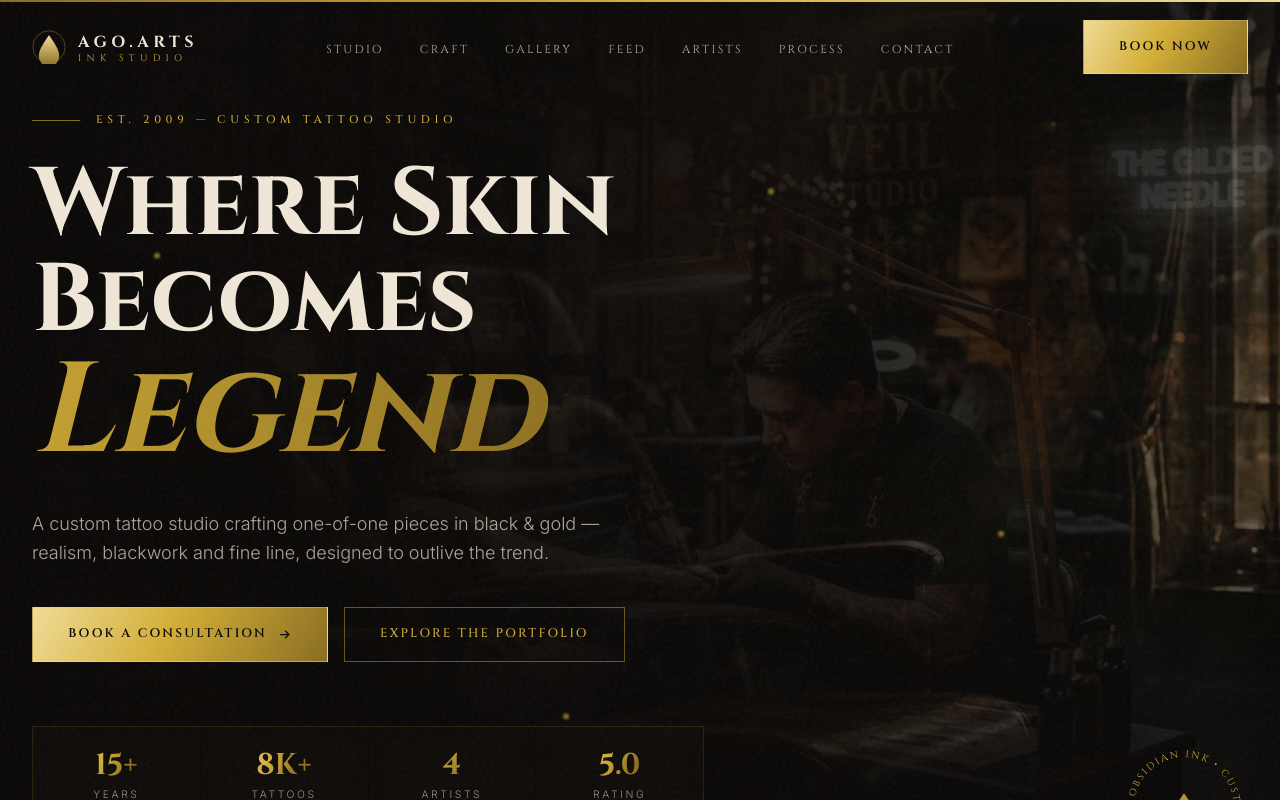
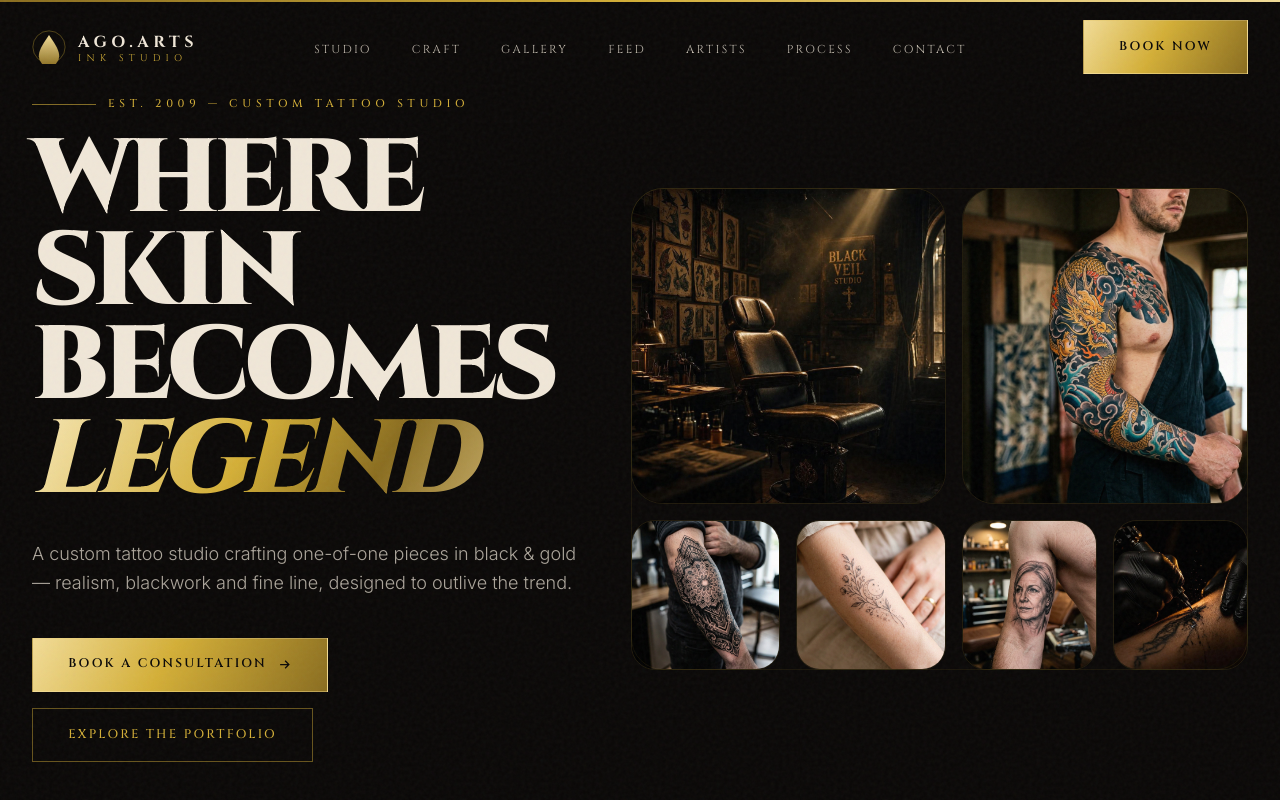
Before and after one commit to jishnusjv85-design/ago-arts, a React (Vite) app: page / in a window 1280 px wide. Shown: the top 800 px of the page. Built offline with nearby package versions, Linux system fonts and the light colour scheme.

Commit message:
first name change hero

```diff
--- a/src/components/Hero.tsx
+++ b/src/components/Hero.tsx
@@ -1,4 +1,5 @@
 import { motion } from "framer-motion";
+import { useEffect, useState } from "react";
 
 const ease = [0.22, 1, 0.36, 1] as const;
 const container = {
@@ -32,77 +33,45 @@ function RotatingBadge() {
   );
 }
 
+const heroImages = [
+  "/images/hero.jpg",
+  "/images/portfolio_blackwork.png",
+  "/images/portfolio_realism.png",
+  "/images/portfolio_japanese.png",
+];
+
 export default function Hero() {
+  const [heroIndex, setHeroIndex] = useState(0);
+
+  useEffect(() => {
+    const interval = setInterval(() => {
+      setHeroIndex((current) => (current + 1) % heroImages.length);
+    }, 10000);
+    return () => clearInterval(interval);
+  }, []);
+
   return (
-    <section id="top" className="relative flex min-h-screen items-center overflow-hidden">
-      {/* Background */}
-      <div className="absolute inset-0">
-        <motion.img
-          src="/images/hero_bg.png"
-          alt=""
-          aria-hidden="true"
-          className="absolute inset-0 h-full w-full object-cover opacity-40"
-        />
-        <motion.img
-          src="/images/hero.jpg"
-          alt="AGO.ARTS tattoo studio"
-          initial={{ scale: 1.18 }}
-          animate={{ scale: 1 }}
-          transition={{ duration: 2.4, ease }}
-          className="h-full w-full object-cover"
-        />
-        <div className="absolute inset-0 bg-gradient-to-r from-noir via-noir/85 to-noir/30" />
-        <div className="absolute inset-0 bg-gradient-to-t from-noir via-transparent to-noir/60" />
-      </div>
-
-      {/* Floating gold motes */}
-      {[
-        "left-[12%] top-[28%]",
-        "left-[24%] top-[70%]",
-        "left-[60%] top-[22%]",
-        "left-[78%] top-[60%]",
-        "left-[44%] top-[80%]",
-      ].map((pos, i) => (
-        <span
-          key={i}
-          className={`pointer-events-none absolute h-1.5 w-1.5 rounded-full bg-gold/60 blur-[1px] ${pos}`}
-          style={{ animation: `float ${6 + i}s ease-in-out ${i * 0.6}s infinite` }}
-        />
-      ))}
-
-      {/* Content */}
-      <motion.div
-        variants={container}
-        initial="hidden"
-        animate="show"
-        className="relative z-10 mx-auto w-full max-w-7xl px-5 sm:px-8 pt-28 pb-24"
-      >
-        <motion.div variants={item} className="mb-7 flex items-center gap-4">
-          <span className="h-px w-12 bg-gold/60" />
-          <span className="eyebrow">Est. 2009 — Custom Tattoo Studio</span>
+    <section id="top" className="relative overflow-hidden bg-noir">
+      <div className="absolute inset-0 bg-noir" />
+      <div className="relative mx-auto grid min-h-screen max-w-7xl grid-cols-1 gap-10 px-5 py-24 sm:px-8 lg:grid-cols-[0.95fr_1.05fr] lg:items-center">
+        <div className="relative z-10">
+          <motion.div variants={container} initial="hidden" animate="show" className="max-w-3xl">
+            <motion.div variants={item} className="mb-5 flex items-center gap-3">
+              <span className="h-px w-16 bg-gold/60" />
+              <span className="eyebrow">EST. 2009 — CUSTOM TATTOO STUDIO</span>
             </motion.div>
 
-        <h1 className="font-display font-bold leading-[0.92] tracking-tight">
-          <motion.span variants={item} className="block text-5xl sm:text-7xl lg:text-8xl text-cream">
-            Where Skin
-          </motion.span>
-          <motion.span variants={item} className="block text-5xl sm:text-7xl lg:text-8xl text-cream">
-            Becomes
-          </motion.span>
-          <motion.span variants={item} className="block text-shimmer text-6xl sm:text-8xl lg:text-9xl italic" style={{ backgroundSize: "200% auto" }}>
-            Legend
-          </motion.span>
+            <h1 className="font-display text-5xl font-black uppercase leading-[0.9] tracking-[-0.05em] text-cream sm:text-[5rem] lg:text-[6.5rem]">
+              <motion.span variants={item} className="block">Where Skin</motion.span>
+              <motion.span variants={item} className="block">Becomes</motion.span>
+              <motion.span variants={item} className="block text-gold-gradient italic">Legend</motion.span>
             </h1>
 
-        <motion.p
-          variants={item}
-          className="mt-8 max-w-xl text-base sm:text-lg leading-relaxed text-cream/70 font-light"
-        >
-          A custom tattoo studio crafting one-of-one pieces in black &amp; gold —
-          realism, blackwork and fine line, designed to outlive the trend.
+            <motion.p variants={item} className="mt-8 max-w-xl text-base leading-relaxed text-cream/70 sm:text-lg">
+              A custom tattoo studio crafting one-of-one pieces in black & gold — realism, blackwork and fine line, designed to outlive the trend.
             </motion.p>
 
-        <motion.div variants={item} className="mt-10 flex flex-wrap items-center gap-4">
+            <motion.div variants={item} className="mt-10 flex flex-wrap gap-4">
               <a href="#booking" className="btn-ink">
                 Book a Consultation
                 <svg width="15" height="15" viewBox="0 0 24 24" fill="none" stroke="currentColor" strokeWidth="2">
@@ -113,52 +82,53 @@ export default function Hero() {
                 Explore the Portfolio
               </a>
             </motion.div>
+          </motion.div>
+        </div>
 
-        {/* Stats */}
-        <motion.div
-          variants={item}
-          className="mt-16 grid max-w-2xl grid-cols-2 gap-px overflow-hidden border border-gold/15 sm:grid-cols-4"
-        >
-          {[
-            ["15+", "Years"],
-            ["8K+", "Tattoos"],
-            ["4", "Artists"],
-            ["5.0", "Rating"],
-          ].map(([n, l]) => (
-            <div key={l} className="bg-noir-800/60 px-5 py-5 backdrop-blur-sm text-center">
-              <div className="font-display text-2xl sm:text-3xl text-gold-gradient font-bold">{n}</div>
-              <div className="mt-1 text-[0.65rem] uppercase tracking-[0.25em] text-ash">{l}</div>
+        <div className="relative">
+          <div className="grid gap-4 lg:grid-cols-[0.95fr_1.05fr] xl:grid-cols-[1.05fr_0.95fr]">
+            <div className="grid gap-4">
+              <div className="overflow-hidden rounded-[32px] border border-gold/10 bg-noir-900">
+                <motion.img
+                  key={heroIndex}
+                  src={heroImages[heroIndex]}
+                  alt="AGO.ARTS hero"
+                  initial={{ opacity: 0, scale: 1.05 }}
+                  animate={{ opacity: 1, scale: 1 }}
+                  exit={{ opacity: 0, scale: 0.95 }}
+                  transition={{ duration: 0.8, ease }}
+                  className="h-full w-full object-cover"
+                />
               </div>
-          ))}
-        </motion.div>
-      </motion.div>
+              <div className="grid gap-4 sm:grid-cols-2">
+                <div className="overflow-hidden rounded-[24px] border border-gold/10 bg-noir-900">
+                  <img src="/images/portfolio_blackwork.png" alt="Tattoo work" className="h-full w-full object-cover" />
+                </div>
+                <div className="overflow-hidden rounded-[24px] border border-gold/10 bg-noir-900">
+                  <img src="/images/portfolio_fineline.png" alt="Tattoo work" className="h-full w-full object-cover" />
+                </div>
+              </div>
+            </div>
 
-      {/* Rotating badge */}
-      <motion.div
-        initial={{ opacity: 0, scale: 0.6 }}
-        animate={{ opacity: 1, scale: 1 }}
-        transition={{ delay: 1.6, duration: 0.8, ease }}
-        className="absolute bottom-12 right-8 hidden lg:block"
-      >
-        <RotatingBadge />
-      </motion.div>
+            <div className="grid gap-4">
+              <div className="overflow-hidden rounded-[32px] border border-gold/10 bg-noir-900 row-span-2">
+                <img src="/images/portfolio_japanese.png" alt="Tattoo work" className="h-full w-full object-cover" />
+              </div>
+              <div className="grid gap-4 sm:grid-cols-2">
+                <div className="overflow-hidden rounded-[24px] border border-gold/10 bg-noir-900">
+                  <img src="/images/portfolio_realism.png" alt="Tattoo work" className="h-full w-full object-cover" />
+                </div>
+                <div className="overflow-hidden rounded-[24px] border border-gold/10 bg-noir-900">
+                  <img src="/images/about.jpg" alt="Studio detail" className="h-full w-full object-cover" />
+                </div>
+              </div>
+            </div>
+          </div>
 
-      {/* Scroll cue */}
-      <motion.div
-        initial={{ opacity: 0 }}
-        animate={{ opacity: 1 }}
-        transition={{ delay: 2 }}
-        className="absolute bottom-8 left-1/2 hidden -translate-x-1/2 flex-col items-center gap-3 sm:flex"
-      >
-        <span className="text-[0.6rem] uppercase tracking-[0.4em] text-ash">Scroll</span>
-        <span className="relative h-12 w-px overflow-hidden bg-white/15">
-          <motion.span
-            className="absolute left-0 top-0 h-4 w-px bg-gold"
-            animate={{ y: [-16, 48] }}
-            transition={{ duration: 1.8, repeat: Infinity, ease: "easeInOut" }}
-          />
-        </span>
-      </motion.div>
+          <div className="pointer-events-none absolute inset-0 rounded-[32px] border border-gold/20 opacity-40" />
+          <div className="pointer-events-none absolute right-6 top-6 h-24 w-24 rounded-full bg-gold/10 blur-3xl" />
+        </div>
+      </div>
     </section>
   );
 }
--- a/src/components/Navbar.tsx
+++ b/src/components/Navbar.tsx
@@ -53,12 +53,13 @@ export default function Navbar() {
         <nav className="mx-auto flex max-w-7xl items-center justify-between px-5 sm:px-8">
           <Logo />
 
-          <ul className="hidden lg:flex items-center gap-9">
+          <div className="hidden lg:flex flex-1 justify-center">
+            <ul className="flex items-center gap-10">
               {navLinks.map((l) => (
                 <li key={l.href}>
                   <a
                     href={l.href}
-                  className="group relative font-display text-[0.72rem] uppercase tracking-[0.2em] text-cream/75 transition-colors hover:text-gold"
+                    className="group relative font-display text-[0.72rem] uppercase tracking-[0.2em] text-cream/80 transition-colors hover:text-gold"
                   >
                     {l.label}
                     <span className="absolute -bottom-1.5 left-0 h-px w-0 bg-gold transition-all duration-300 group-hover:w-full" />
@@ -66,6 +67,7 @@ export default function Navbar() {
                 </li>
               ))}
             </ul>
+          </div>
 
           <div className="hidden lg:block">
             <a href="#booking" className="btn-ink">
```
Lines whose indentation alone changed are shown as unchanged.
